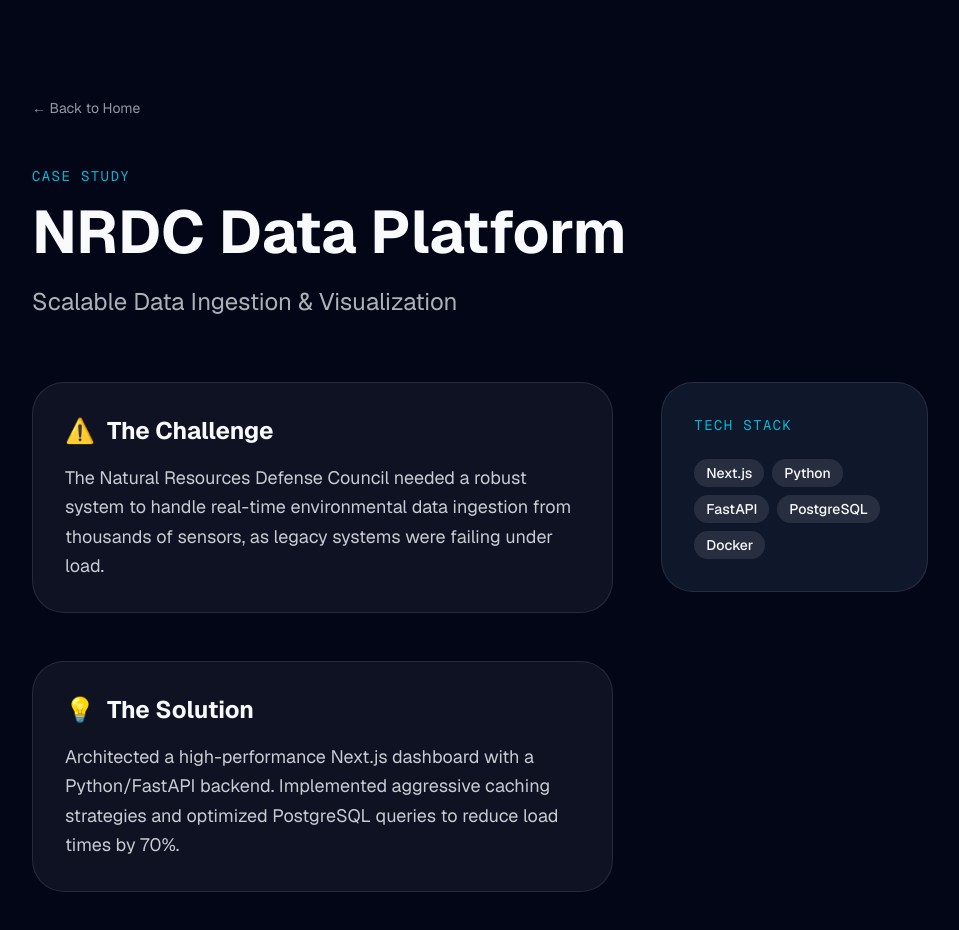
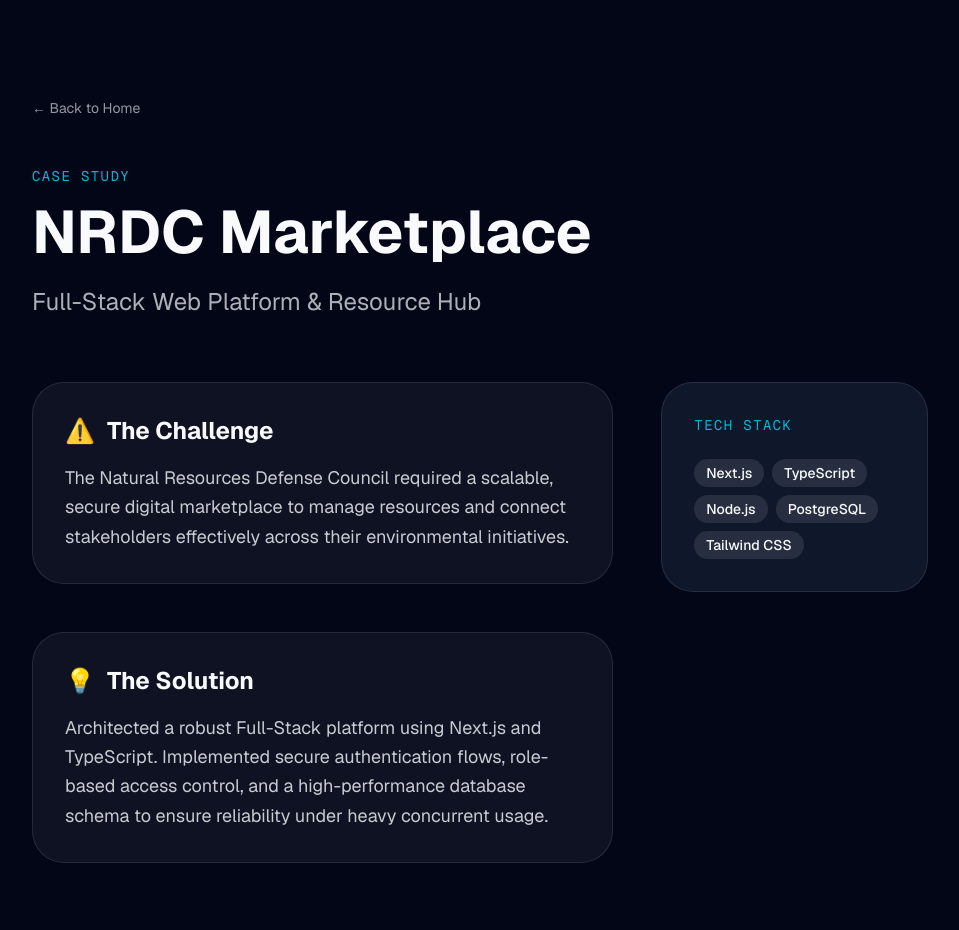
Before and after one commit to Evansgit254/evans-mumo-web-solutions, a Next.js app: page /projects/nrdc-project in a window 1280 px wide. Shown: the top 930 px of the page, without its empty margins (160-1119 px from the left). Built offline with nearby package versions, Linux system fonts and the light colour scheme.

Commit message:
docs: Correct NRDC case study technical details

```diff
--- a/src/app/projects/[slug]/page.tsx
+++ b/src/app/projects/[slug]/page.tsx
@@ -4,11 +4,11 @@
 // Dummy data for case studies
 const projects: Record<string, { title: string; subtitle: string; challenge: string; solution: string; stack: string[] }> = {
     'nrdc-project': {
-        title: 'NRDC Data Platform',
-        subtitle: 'Scalable Data Ingestion & Visualization',
-        challenge: 'The Natural Resources Defense Council needed a robust system to handle real-time environmental data ingestion from thousands of sensors, as legacy systems were failing under load.',
-        solution: 'Architected a high-performance Next.js dashboard with a Python/FastAPI backend. Implemented aggressive caching strategies and optimized PostgreSQL queries to reduce load times by 70%.',
-        stack: ['Next.js', 'Python', 'FastAPI', 'PostgreSQL', 'Docker']
+        title: 'NRDC Marketplace',
+        subtitle: 'Full-Stack Web Platform & Resource Hub',
+        challenge: 'The Natural Resources Defense Council required a scalable, secure digital marketplace to manage resources and connect stakeholders effectively across their environmental initiatives.',
+        solution: 'Architected a robust Full-Stack platform using Next.js and TypeScript. Implemented secure authentication flows, role-based access control, and a high-performance database schema to ensure reliability under heavy concurrent usage.',
+        stack: ['Next.js', 'TypeScript', 'Node.js', 'PostgreSQL', 'Tailwind CSS']
     },
     'trading-bot': {
         title: 'Algorithmic Trading Bot V6.0',
```
